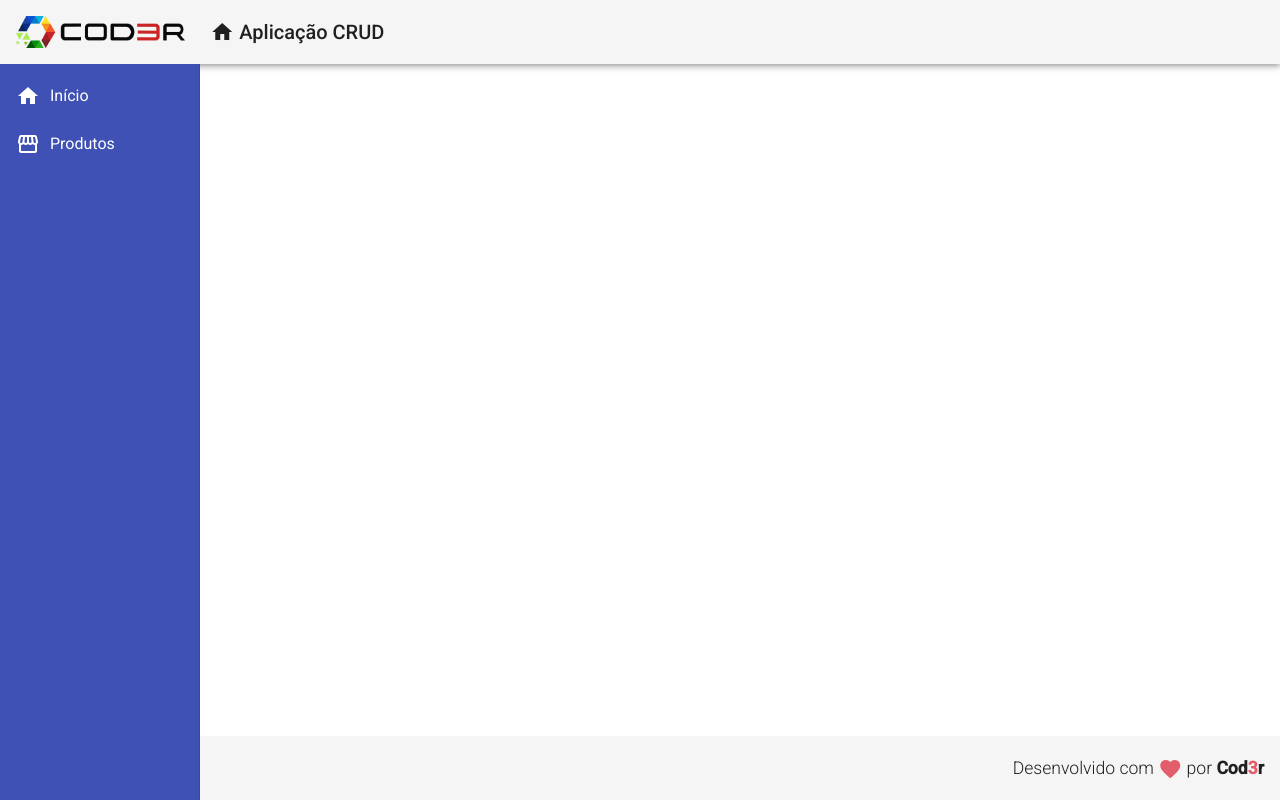
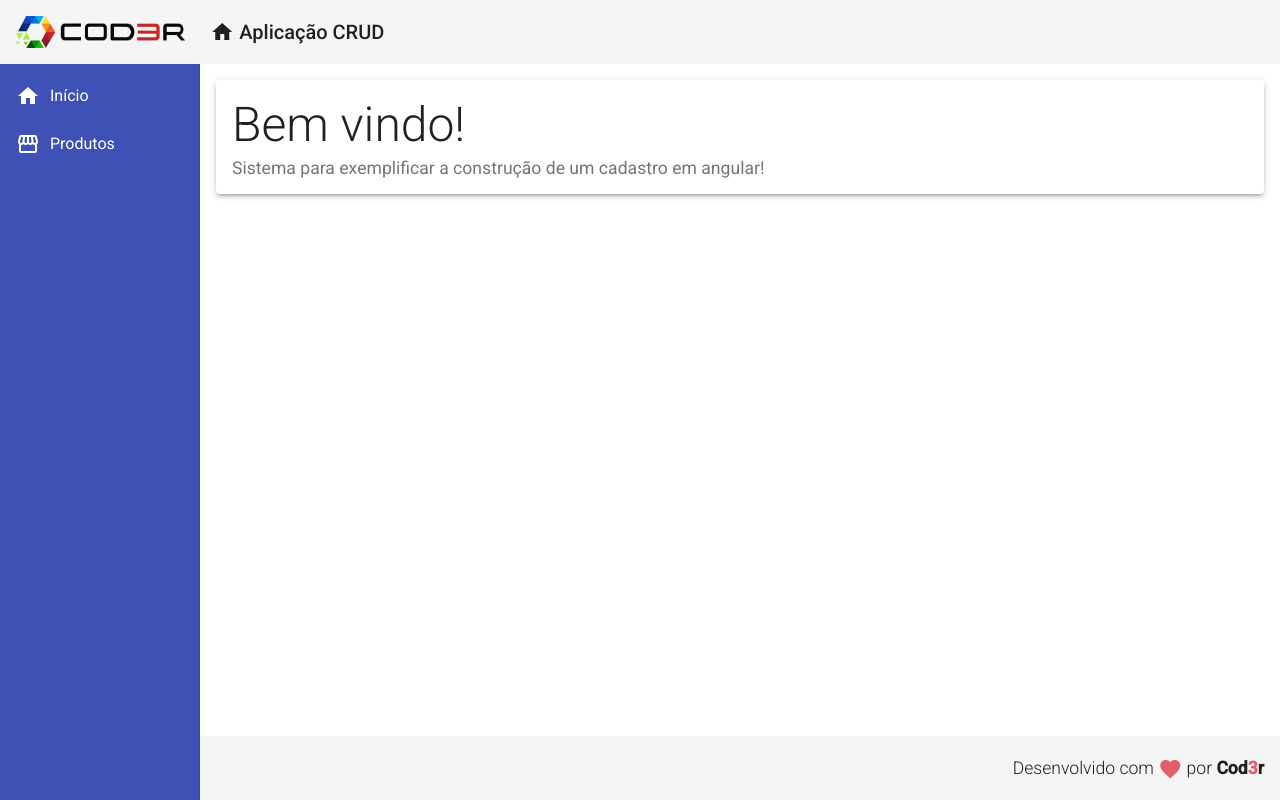
Before and after one commit to MarcosKrul/angular-cod3r, an Angular app in the folder frontend/: page / in a window 1280 px wide. Built offline with nearby package versions, Linux system fonts and the light colour scheme.

Commit message:
home page

```diff
--- a/frontend/src/app/app.module.ts
+++ b/frontend/src/app/app.module.ts
@@ -8,19 +8,23 @@
 import { MatToolbarModule } from '@angular/material/toolbar';
 import { FooterComponent } from './components/template/footer/footer.component';
 import { NavComponent } from './components/template/nav/nav.component';
+import { MatCardModule } from '@angular/material/card';
 import { MatSidenavModule } from '@angular/material/sidenav';
 import { MatListModule } from '@angular/material/list';
+import { HomeComponent } from './views/home/home.component';
 
 @NgModule({
   declarations: [
     AppComponent,
     HeaderComponent,
     FooterComponent,
-    NavComponent
+    NavComponent,
+    HomeComponent
   ],
   imports: [
     BrowserModule,
     MatListModule,
+    MatCardModule,
     MatToolbarModule,
     MatSidenavModule,
     AppRoutingModule,
--- a/frontend/src/app/components/template/nav/nav.component.css
+++ b/frontend/src/app/components/template/nav/nav.component.css
@@ -10,3 +10,8 @@
 .sidenav i {
     padding-right: 10px;
 }
+
+.content {
+    padding: 16px;
+    background-color: #fff;
+}
--- a/frontend/src/app/components/template/nav/nav.component.html
+++ b/frontend/src/app/components/template/nav/nav.component.html
@@ -17,4 +17,7 @@
             </a>
         </mat-nav-list>
     </mat-sidenav>
+    <mat-sidenav-content class="content">
+        <app-home></app-home>
+    </mat-sidenav-content>
 </mat-sidenav-container>
--- /dev/null
+++ b/frontend/src/app/views/home/home.component.css
@@ -0,0 +1,9 @@
+.home .title {
+    font-size: 3rem;
+    font-weight: 300;
+    line-height: 1.2;
+}
+
+.home .subtitle {
+    font-size: 1.1rem;
+}
--- /dev/null
+++ b/frontend/src/app/views/home/home.component.html
@@ -0,0 +1,8 @@
+<mat-card class="home mat-elevation-z3">
+    <mat-card-title class="title">
+        Bem vindo!
+    </mat-card-title>
+    <mat-card-subtitle class="subtitle">
+        Sistema para exemplificar a construção de um cadastro em angular!
+    </mat-card-subtitle>
+</mat-card>
--- /dev/null
+++ b/frontend/src/app/views/home/home.component.ts
@@ -0,0 +1,15 @@
+import { Component, OnInit } from '@angular/core';
+
+@Component({
+  selector: 'app-home',
+  templateUrl: './home.component.html',
+  styleUrls: ['./home.component.css']
+})
+export class HomeComponent implements OnInit {
+
+  constructor() { }
+
+  ngOnInit(): void {
+  }
+
+}
```
